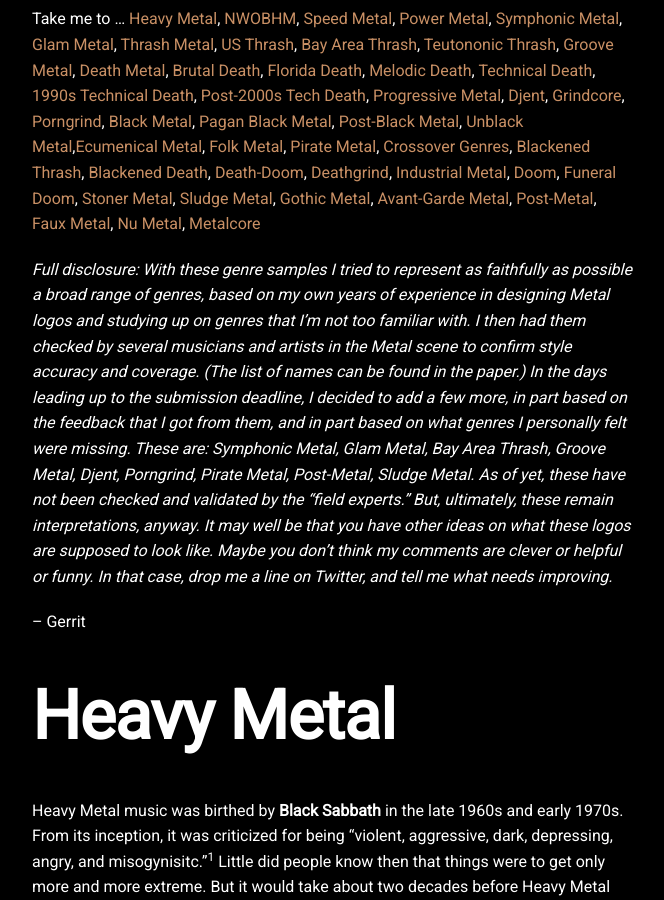
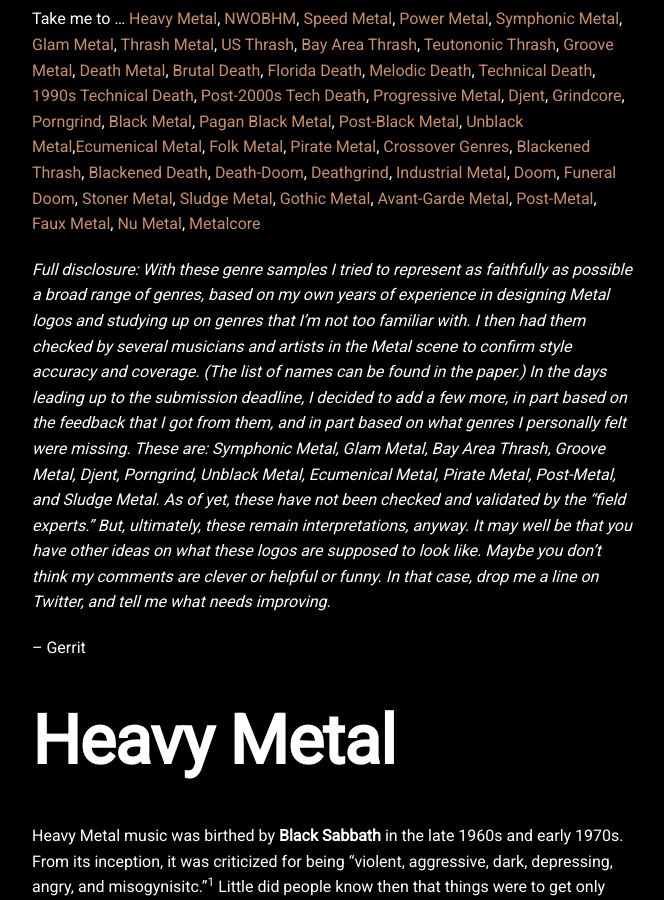
Before and after one commit to Noeska/illegiblesemantics, a Jekyll site: the page built from projects/proj-2.md, in a window 1280 px wide and 900 px high, scrolled down 527 px. Shown: the whole window, without its empty margins (308-972 px from the left). Built offline with Jekyll 4.4.1, drawn with Linux system fonts in a browser that asks for light colours; nearby versions of some CDN libraries.

Commit message:
Update proj-2.md

```diff
--- a/projects/proj-2.md
+++ b/projects/proj-2.md
@@ -17,7 +17,7 @@
 Take me to ...
 [Heavy Metal](#heavy), [NWOBHM](#NWOBHM), [Speed Metal](#speed), [Power Metal](#power), [Symphonic Metal](#symphonic), [Glam Metal](#glam), [Thrash Metal](#thrash), [US Thrash](#usthrash), [Bay Area Thrash](#bay), [Teutononic Thrash](#teutonic), [Groove Metal](#groove), [Death Metal](#death), [Brutal Death](#brutal), [Florida Death](#florida), [Melodic Death](#melodic), [Technical Death](#tech), [1990s Technical Death](#1990tech), [Post-2000s Tech Death](#2000tech), [Progressive Metal](#progressive), [Djent](#djent), [Grindcore](#grindcore), [Porngrind](#porngrind), [Black Metal](#black), [Pagan Black Metal](#pagan), [Post-Black Metal](#pblack), [Unblack Metal](#unblack),[Ecumenical Metal](#ecumenical), [Folk Metal](#folk), [Pirate Metal](#pirate), [Crossover Genres](#crossover), [Blackened Thrash](#bthrash), [Blackened Death](#bdeath), [Death-Doom](#deathdoom), [Deathgrind](#deathgrind), [Industrial Metal](#industrial), [Doom](#doom), [Funeral Doom](#funeral), [Stoner Metal](#psychedelic), [Sludge Metal](#sludge), [Gothic Metal](#gothic), [Avant-Garde Metal](#avantgarde), [Post-Metal](#post), [Faux Metal](#faux), [Nu Metal](#nu), [Metalcore](#metalcore)
 
-*Full disclosure: With these genre samples I tried to represent as faithfully as possible a broad range of genres, based on my own years of experience in designing Metal logos and studying up on genres that I'm not too familiar with. I then had them checked by several musicians and artists in the Metal scene to confirm style accuracy and coverage. (The list of names can be found in the paper.) In the days leading up to the submission deadline, I decided to add a few more, in part based on the feedback that I got from them, and in part based on what genres I personally felt were missing. These are: Symphonic Metal, Glam Metal, Bay Area Thrash, Groove Metal, Djent, Porngrind, Pirate Metal, Post-Metal, Sludge Metal. As of yet, these have not been checked and validated by the "field experts." But, ultimately, these remain interpretations, anyway. It may well be that you have other ideas on what these logos are supposed to look like. Maybe you don't think my comments are clever or helpful or funny. In that case, drop me a line on Twitter, and tell me what needs improving.*
+*Full disclosure: With these genre samples I tried to represent as faithfully as possible a broad range of genres, based on my own years of experience in designing Metal logos and studying up on genres that I'm not too familiar with. I then had them checked by several musicians and artists in the Metal scene to confirm style accuracy and coverage. (The list of names can be found in the paper.) In the days leading up to the submission deadline, I decided to add a few more, in part based on the feedback that I got from them, and in part based on what genres I personally felt were missing. These are: Symphonic Metal, Glam Metal, Bay Area Thrash, Groove Metal, Djent, Porngrind, Unblack Metal, Ecumenical Metal, Pirate Metal, Post-Metal, and Sludge Metal. As of yet, these have not been checked and validated by the "field experts." But, ultimately, these remain interpretations, anyway. It may well be that you have other ideas on what these logos are supposed to look like. Maybe you don't think my comments are clever or helpful or funny. In that case, drop me a line on Twitter, and tell me what needs improving.*
 
 -- Gerrit
 
```
